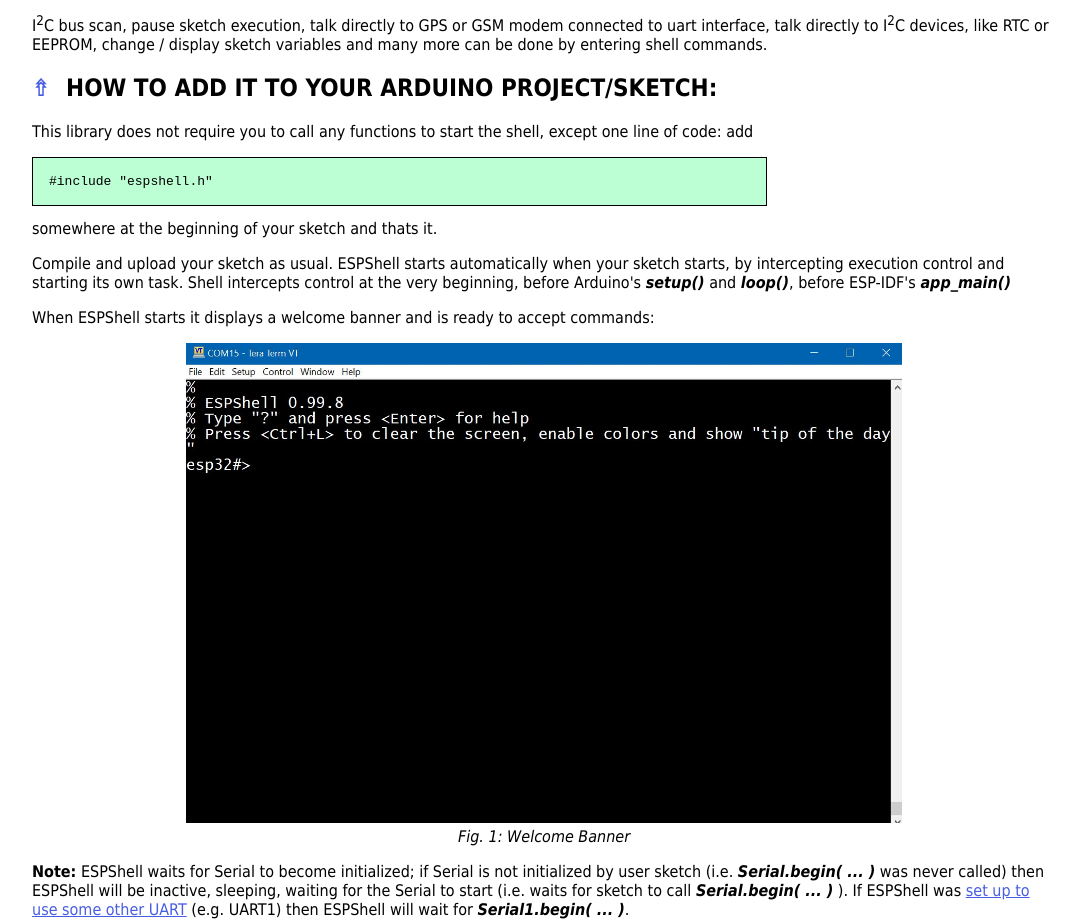
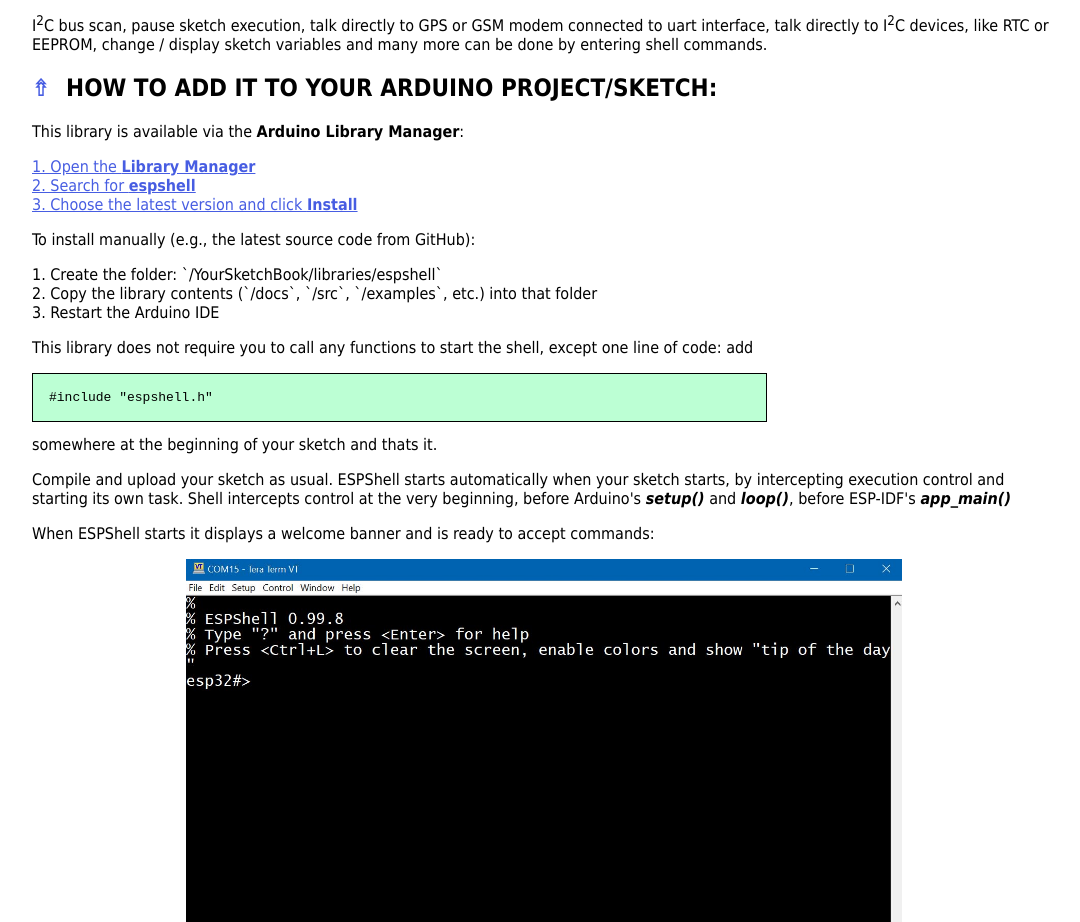
Before and after one commit to vvb333007/espshell, a plain HTML site: page docs/html/Basics.html in a window 1280 px wide. Shown: the part 1647-2569 px from the top of the page, without its empty margins (96-1176 px from the left). Drawn offline with Linux system fonts and the light colour scheme.

Commit message:
+	Installation information added

```diff
--- a/docs/html/Basics.html
+++ b/docs/html/Basics.html
@@ -83,7 +83,26 @@
 
 <p>
 <h2 id=add><a href="#top">&#8686;</a>HOW TO ADD IT TO YOUR ARDUINO PROJECT/SKETCH:</h2>
-</p><p>
+</p>
+<p>
+This library is available via the <b>Arduino Library Manager</b>:
+</p>
+<p>
+<a href="i/library_manager.jpg">
+1. Open the <b>Library Manager</b><br />
+2. Search for <b>espshell</b><br />
+3. Choose the latest version and click <b>Install</b><br />
+</a>
+</p>
+
+<p>To install manually (e.g., the latest source code from GitHub):
+</p>
+<p>
+1. Create the folder: `/YourSketchBook/libraries/espshell`  <br />
+2. Copy the library contents (`/docs`, `/src`, `/examples`, etc.) into that folder  <br />
+3. Restart the Arduino IDE<br />
+</p>
+<p>
  This library does not require you to call any functions to start the shell, except one line of
  code: add <br>
 <pre>
```
Also changed, not shown: docs/html/Basics.ru.html (+19 -0 lines), docs/html/i/library_manager.jpg (added).
